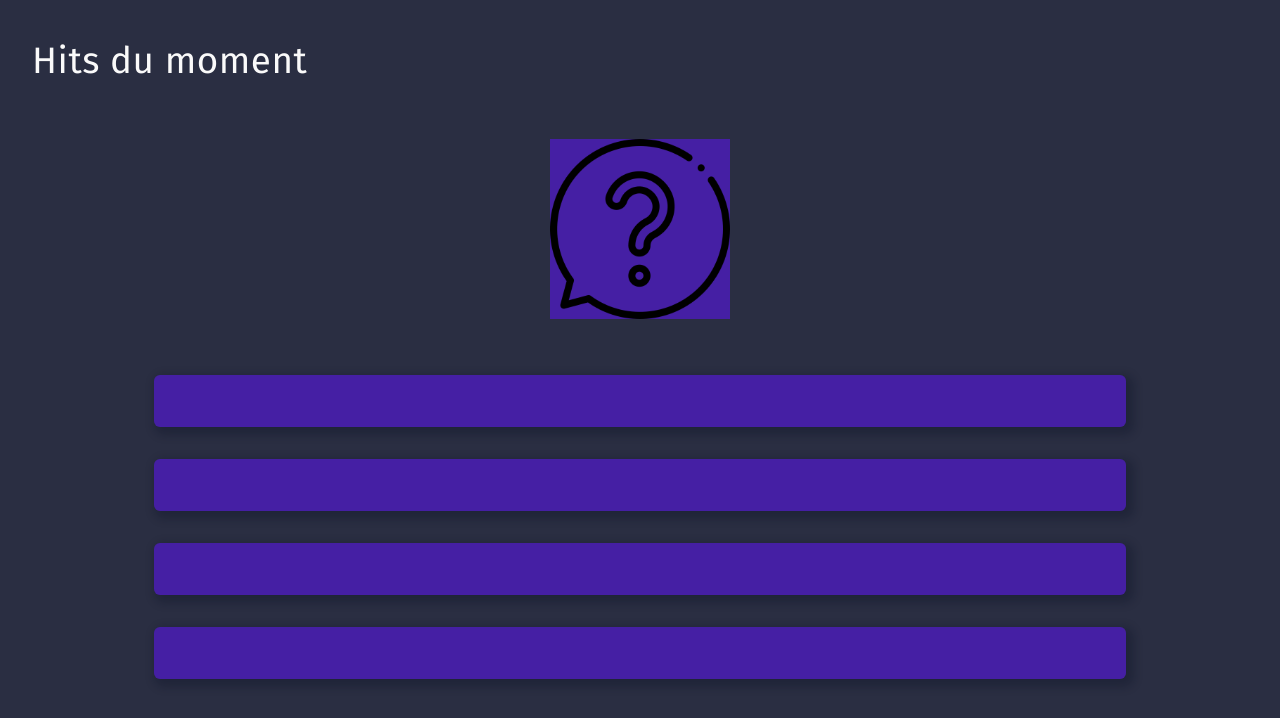
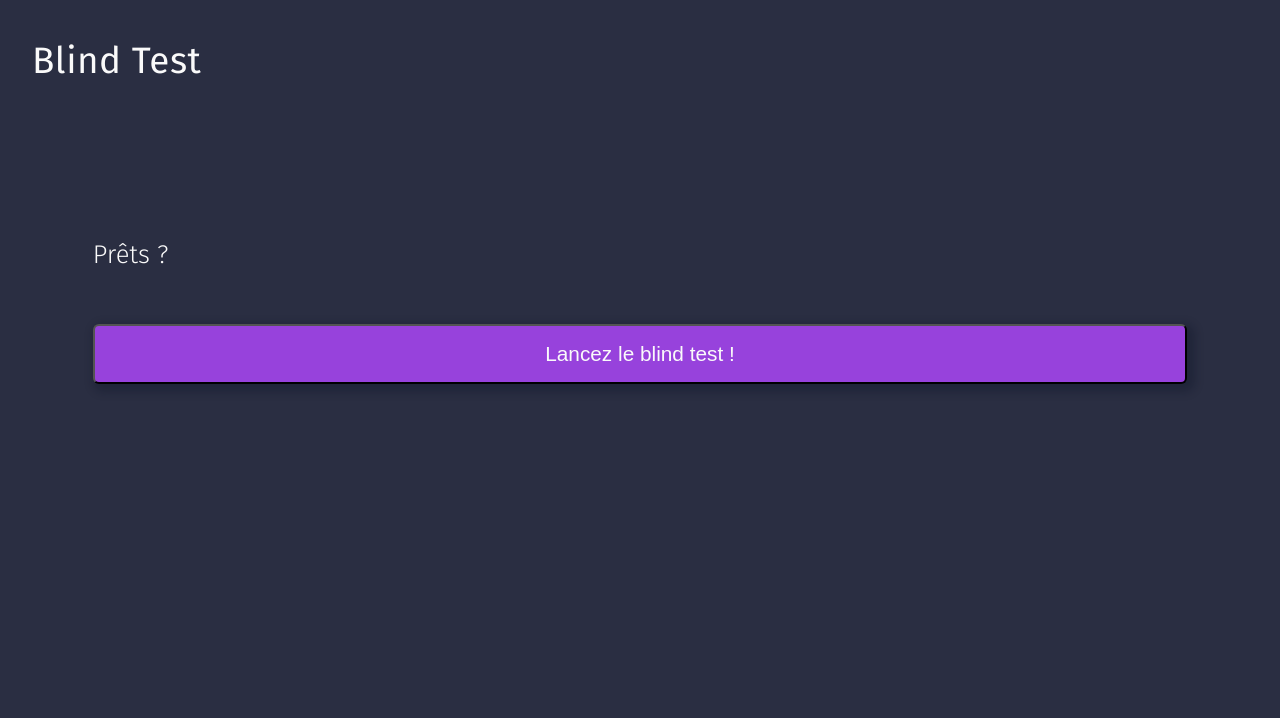
Before and after one commit to NycoChavanoud/Team-Hack-nov21, a React (Create React App) app: page /blind-test/themes/hit-du-moment in a window 1280 px wide. Shown: the top 718 px of the page. Built offline with nearby package versions, Linux system fonts and the light colour scheme; no server answers; the HTML template or start-up script is replaced by a standard one.

Commit message:
Final commit

```diff
--- a/src/components/Theme1.jsx
+++ b/src/components/Theme1.jsx
@@ -1,14 +1,69 @@
 import React, { useState, useEffect } from "react";
 import axios from "axios";
 import question from "../assets/ask.png";
-import "./css/blind-test.css";
+import _ from "lodash";
 
-const Theme1 = ({ url }) => {
-  const [playlist, setPlaylist] = useState(null);
-  // const [playing, setPlaying] = useState(false);
-  const [nextQuestion, setNextQuestion] = useState(false);
+let sound = new Audio();
+
+const Theme2 = () => {
+  const [songsToBePlayed, setSongsToBePlayed] = useState([]);
+  const [songsNotPlayed, setSongsNotPlayed] = useState([]);
+  const [currentTrackIndex, setCurrentTrackIndex] = useState(0);
+  const [currentTrackAnswers, setCurrentTrackAnswers] = useState([]);
+  const [showJacket, setShowJacket] = useState(false);
+  const [blindTestStarted, setBlindTestStarted] = useState(false);
+  const [clikedId, setClickedId] = useState(null);
+
+  const currentTrack = songsToBePlayed[currentTrackIndex];
 
   useEffect(() => {
+    setShowJacket(false);
+    if (currentTrack) {
+      sound.src = currentTrack.track.preview_url;
+      console.log(sound);
+      sound.play();
+      if (songsNotPlayed.length > 1) {
+        const answers = [];
+        for (let i = 0; i <= 2; i++) {
+          //   let trackObject = new Object(
+          //     songsNotPlayed[Math.floor(Math.random() * songsNotPlayed.length)]
+          //   ).track;
+          //   let trackName = new Object(trackObject).name;
+          let trackName =
+            songsNotPlayed[Math.floor(Math.random() * songsNotPlayed.length)]
+              .track.name;
+          let wrongAnswers = { id: i, name: trackName };
+          console.log(wrongAnswers);
+          answers.push(wrongAnswers);
+        }
+        answers.push({ id: 4, name: currentTrack.track.name });
+        const shuffledAnswers = _.shuffle(answers);
+        setCurrentTrackAnswers(shuffledAnswers);
+      }
+    }
+  }, [currentTrack, songsNotPlayed]);
+
+  function handleClick(id) {
+    console.log(sound);
+    sound.pause();
+
+    setClickedId(id);
+
+    setTimeout(() => {
+      //   e.target.className = "answers";
+      setClickedId(null);
+    }, 1500);
+
+    setShowJacket(true);
+
+    setTimeout(() => {
+      setCurrentTrackIndex(currentTrackIndex + 1);
+      sound.src = currentTrack.track.preview_url;
+    }, 1500);
+  }
+
+  useEffect(() => {
+    if (blindTestStarted)
       axios
         .get(
           "https://cors-proxy.jsrover.wilders.dev/https://api.spotify.com/v1/search?q=hit%20radio&type=playlist&market=FR&limit=1",
@@ -17,7 +72,7 @@ const Theme1 = ({ url }) => {
               Accept: "application/json",
               ContentType: "application/json",
               Authorization:
-              "Bearer BQAOZHZH6Cdos7HL6OZiK0YO8WQrTk-D5EiQSoliTCQ4FaXl_E4fmqivzffRlf0rixT-O_74pvQ7Ob30XUzBjLccTUCZKhUBGq70cV5gM7oxZYZ4mPw1SwosN5YgmXxNjJ_u0mCKsfxm_w",
+                "Bearer BQANbOdIkwYpGIWGR9iNeEjQBjtPSnksKEQSdBE9BQ80fKkUSY6cCQncm-pmgyexASZBOMnlJY1UDQH9lQqUldVDCo4vMjFIq6FUv65hie9hN9xAmI5y1GpJCYZ60WfHVXeHLgtruYuPKA",
             },
           }
         )
@@ -29,77 +84,66 @@ const Theme1 = ({ url }) => {
                 Accept: "application/json",
                 ContentType: "application/json",
                 Authorization:
-                "Bearer BQAOZHZH6Cdos7HL6OZiK0YO8WQrTk-D5EiQSoliTCQ4FaXl_E4fmqivzffRlf0rixT-O_74pvQ7Ob30XUzBjLccTUCZKhUBGq70cV5gM7oxZYZ4mPw1SwosN5YgmXxNjJ_u0mCKsfxm_w",
+                  "Bearer BQANbOdIkwYpGIWGR9iNeEjQBjtPSnksKEQSdBE9BQ80fKkUSY6cCQncm-pmgyexASZBOMnlJY1UDQH9lQqUldVDCo4vMjFIq6FUv65hie9hN9xAmI5y1GpJCYZ60WfHVXeHLgtruYuPKA",
               },
             })
-          .then((res) => setPlaylist(res.data.items));
+            .then((res) => {
+              const shuffledPlaylist = _.shuffle(res.data.items);
+              const selectedSongs = shuffledPlaylist.slice(0, 10);
+              const dismissedSongs = shuffledPlaylist.slice(10, -1);
+              setSongsToBePlayed(selectedSongs);
+              setSongsNotPlayed(dismissedSongs);
             });
-  }, []);
+        });
+  }, [blindTestStarted]);
 
-  const allTracks = [];
-  const songs = [];
-  let answers = [];
-  let currentSound = "";
-  let currentTitle = "";
-  let wrongTitle1 = "";
-  let wrongTitle2 = "";
-  let wrongTitle3 = "";
-
-  if (playlist !== null) {
-    playlist.map((elem) => allTracks.push(elem.track.name));
-    // eslint-disable-next-line no-plusplus
-    for (let i = 0; i <= playlist.length; i++) {
-      const randomNb = Math.floor(Math.random() * playlist.length);
-      if (!songs.includes(randomNb)) songs.push(randomNb);
-      if (songs.length === 10) break;
-    }
-    for (let i = 0; i <= songs.length; i++) {
-      currentSound = playlist[songs[0]].track.preview_url;
-      currentTitle = playlist[songs[0]].track.name;
-      wrongTitle1 = allTracks[Math.floor(Math.random() * allTracks.length)];
-      wrongTitle2 = allTracks[Math.floor(Math.random() * allTracks.length)];
-      wrongTitle3 = allTracks[Math.floor(Math.random() * allTracks.length)];
-    }
-  }
-
-  const audio = new Audio(currentSound);
-
-  useEffect(() => {
-    answers.push(currentTitle, wrongTitle1, wrongTitle2, wrongTitle3);
-    console.log(answers);
-  }, [nextQuestion]);
+  if (!blindTestStarted)
+    return (
+      <div>
+        <h2>Blind Test</h2>
+        <div className="play-container">
+          <p>Prêts ?</p>
+          <button
+            className="play-btn"
+            onClick={() => setBlindTestStarted(true)}
+          >
+            Lancez le blind test !
+          </button>
+        </div>
+      </div>
+    );
 
   return (
     <div>
       <h2>Hits du moment</h2>
       <div className="image-container">
-        <img src={question} alt="" />
+        <img
+          src={showJacket ? currentTrack.track.album.images[1].url : question}
+          alt=""
+        />
       </div>
       <div className="answers-container">
-        <div className="answers" onClick={() => setNextQuestion(!nextQuestion)}>
-          {answers[3]}
+        {currentTrackAnswers.map((answer) => (
+          <div
+            key={answer.id}
+            className={
+              showJacket
+                ? answer.name === currentTrack.track.name
+                  ? "red answers"
+                  : "pink answers"
+                : "answers"
+            }
+            onClick={() => handleClick(answer.id)}
+            style={{
+              border: clikedId === answer.id ? "2px solid #4dc2d2" : "none",
+            }}
+          >
+            {answer.name}
           </div>
-        <div className="answers" onClick={() => setNextQuestion(!nextQuestion)}>
-          {answers[0]}
+        ))}
       </div>
-        <div className="answers" onClick={() => setNextQuestion(!nextQuestion)}>
-          {answers[1]}
-        </div>
-        <div className="answers" onClick={() => setNextQuestion(!nextQuestion)}>
-          {answers[2]}
-        </div>
-      </div>
-      {/* <div
-        className="overlay"
-        style={{ display: displayOverlay ? "block" : "none" }}
-      >
-        <div
-          className="vote"
-          style={{ display: displayOverlay ? "block" : "none" }}
-        ></div>
-      </div> */}
     </div>
   );
 };
 
-export default Theme1;
+export default Theme2;
--- a/src/components/Theme2.jsx
+++ b/src/components/Theme2.jsx
@@ -1,130 +1,149 @@
-import React, { useState, useEffect } from "react";
-import axios from "axios";
-import question from "../assets/ask.png";
-import _ from "lodash";
+// import React, { useState, useEffect } from "react";
+// import axios from "axios";
+// import question from "../assets/ask.png";
+// import _ from "lodash";
 
-let sound = new Audio();
+// let sound = new Audio();
 
-const Theme2 = () => {
-  const [songsToBePlayed, setSongsToBePlayed] = useState([]);
-  const [songsNotPlayed, setSongsNotPlayed] = useState([]);
-  const [currentTrackIndex, setCurrentTrackIndex] = useState(0);
-  const [currentTrackAnswers, setCurrentTrackAnswers] = useState([]);
-  const [showJacket, setShowJacket] = useState(false);
-  const [blindTestStarted, setBlindTestStarted] = useState(false);
+// const Theme2 = () => {
+//   const [songsToBePlayed, setSongsToBePlayed] = useState([]);
+//   const [songsNotPlayed, setSongsNotPlayed] = useState([]);
+//   const [currentTrackIndex, setCurrentTrackIndex] = useState(0);
+//   const [currentTrackAnswers, setCurrentTrackAnswers] = useState([]);
+//   const [showJacket, setShowJacket] = useState(false);
+//   const [blindTestStarted, setBlindTestStarted] = useState(false);
+//   const [clikedId, setClickedId] = useState(null);
 
-  const currentTrack = songsToBePlayed[currentTrackIndex];
+//   const currentTrack = songsToBePlayed[currentTrackIndex];
 
-  useEffect(() => {
-    setShowJacket(false);
-    if (currentTrack) {
-      sound.src = currentTrack.track.preview_url;
-      console.log(sound);
-      sound.play();
-      if (songsNotPlayed.length > 1) {
-        const answers = [];
-        for (let i = 0; i <= 2; i++) {
-          //   let trackObject = new Object(
-          //     songsNotPlayed[Math.floor(Math.random() * songsNotPlayed.length)]
-          //   ).track;
-          //   let trackName = new Object(trackObject).name;
-          let trackName =
-            songsNotPlayed[Math.floor(Math.random() * songsNotPlayed.length)]
-              .track.name;
-          console.log(trackName);
-          answers.push(trackName);
-        }
-        answers.push(currentTrack.track.name);
-        const shuffledAnswers = _.shuffle(answers);
-        setCurrentTrackAnswers(shuffledAnswers);
-      }
-    }
-  }, [currentTrack, songsNotPlayed]);
+//   useEffect(() => {
+//     setShowJacket(false);
+//     if (currentTrack) {
+//       sound.src = currentTrack.track.preview_url;
+//       console.log(sound);
+//       sound.play();
+//       if (songsNotPlayed.length > 1) {
+//         const answers = [];
+//         for (let i = 0; i <= 2; i++) {
+//           //   let trackObject = new Object(
+//           //     songsNotPlayed[Math.floor(Math.random() * songsNotPlayed.length)]
+//           //   ).track;
+//           //   let trackName = new Object(trackObject).name;
+//           let trackName =
+//             songsNotPlayed[Math.floor(Math.random() * songsNotPlayed.length)]
+//               .track.name;
+//           let wrongAnswers = { id: i, name: trackName };
+//           console.log(wrongAnswers);
+//           answers.push(wrongAnswers);
+//         }
+//         answers.push({ id: 4, name: currentTrack.track.name });
+//         const shuffledAnswers = _.shuffle(answers);
+//         setCurrentTrackAnswers(shuffledAnswers);
+//       }
+//     }
+//   }, [currentTrack, songsNotPlayed]);
 
-  function handleClick(e) {
-    console.log(sound);
-    sound.pause();
+//   function handleClick(id) {
+//     console.log(sound);
+//     sound.pause();
 
-    e.target.id = "border";
+//     setClickedId(id);
 
-    setTimeout(() => {
-      e.target.className = "answers";
-    }, 1500);
+//     setTimeout(() => {
+//       //   e.target.className = "answers";
+//       setClickedId(null);
+//     }, 1500);
 
-    setShowJacket(true);
+//     setShowJacket(true);
 
-    setTimeout(() => {
-      setCurrentTrackIndex(currentTrackIndex + 1);
-      sound.src = currentTrack.track.preview_url;
-    }, 1500);
-  }
+//     setTimeout(() => {
+//       setCurrentTrackIndex(currentTrackIndex + 1);
+//       sound.src = currentTrack.track.preview_url;
+//     }, 1500);
+//   }
 
-  useEffect(() => {
-    if (blindTestStarted)
-      axios
-        .get(
-          "https://cors-proxy.jsrover.wilders.dev/https://api.spotify.com/v1/search?q=hit%20radio&type=playlist&market=FR&limit=1",
-          {
-            headers: {
-              Accept: "application/json",
-              ContentType: "application/json",
-              Authorization:
-                "Bearer BQANbOdIkwYpGIWGR9iNeEjQBjtPSnksKEQSdBE9BQ80fKkUSY6cCQncm-pmgyexASZBOMnlJY1UDQH9lQqUldVDCo4vMjFIq6FUv65hie9hN9xAmI5y1GpJCYZ60WfHVXeHLgtruYuPKA",
-            },
-          }
-        )
-        .then((res) => {
-          const playlistURL = res.data.playlists.items[0].tracks.href;
-          axios
-            .get(`https://cors-proxy.jsrover.wilders.dev/${playlistURL}`, {
-              headers: {
-                Accept: "application/json",
-                ContentType: "application/json",
-                Authorization:
-                  "Bearer BQANbOdIkwYpGIWGR9iNeEjQBjtPSnksKEQSdBE9BQ80fKkUSY6cCQncm-pmgyexASZBOMnlJY1UDQH9lQqUldVDCo4vMjFIq6FUv65hie9hN9xAmI5y1GpJCYZ60WfHVXeHLgtruYuPKA",
-              },
-            })
-            .then((res) => {
-              const shuffledPlaylist = _.shuffle(res.data.items);
-              const selectedSongs = shuffledPlaylist.slice(0, 10);
-              const dismissedSongs = shuffledPlaylist.slice(10, -1);
-              setSongsToBePlayed(selectedSongs);
-              setSongsNotPlayed(dismissedSongs);
-            });
-        });
-  }, [blindTestStarted]);
+//   useEffect(() => {
+//     if (blindTestStarted)
+//       axios
+//         .get(
+//           "https://cors-proxy.jsrover.wilders.dev/https://api.spotify.com/v1/search?q=hit%20radio&type=playlist&market=FR&limit=1",
+//           {
+//             headers: {
+//               Accept: "application/json",
+//               ContentType: "application/json",
+//               Authorization:
+//                 "Bearer BQANbOdIkwYpGIWGR9iNeEjQBjtPSnksKEQSdBE9BQ80fKkUSY6cCQncm-pmgyexASZBOMnlJY1UDQH9lQqUldVDCo4vMjFIq6FUv65hie9hN9xAmI5y1GpJCYZ60WfHVXeHLgtruYuPKA",
+//             },
+//           }
+//         )
+//         .then((res) => {
+//           const playlistURL = res.data.playlists.items[0].tracks.href;
+//           axios
+//             .get(`https://cors-proxy.jsrover.wilders.dev/${playlistURL}`, {
+//               headers: {
+//                 Accept: "application/json",
+//                 ContentType: "application/json",
+//                 Authorization:
+//                   "Bearer BQANbOdIkwYpGIWGR9iNeEjQBjtPSnksKEQSdBE9BQ80fKkUSY6cCQncm-pmgyexASZBOMnlJY1UDQH9lQqUldVDCo4vMjFIq6FUv65hie9hN9xAmI5y1GpJCYZ60WfHVXeHLgtruYuPKA",
+//               },
+//             })
+//             .then((res) => {
+//               const shuffledPlaylist = _.shuffle(res.data.items);
+//               const selectedSongs = shuffledPlaylist.slice(0, 10);
+//               const dismissedSongs = shuffledPlaylist.slice(10, -1);
+//               setSongsToBePlayed(selectedSongs);
+//               setSongsNotPlayed(dismissedSongs);
+//             });
+//         });
+//   }, [blindTestStarted]);
 
-  if (!blindTestStarted)
-    return <button onClick={() => setBlindTestStarted(true)}>PLAY</button>;
+//   if (!blindTestStarted)
+//     return (
+//       <div>
+//         <h2>Blind Test</h2>
+//         <div className="play-container">
+//           <p>Prêts ?</p>
+//           <button
+//             className="play-btn"
+//             onClick={() => setBlindTestStarted(true)}
+//           >
+//             Lancez le blind test !
+//           </button>
+//         </div>
+//       </div>
+//     );
 
-  return (
-    <div>
-      <h2>Hits du moment</h2>
-      <div className="image-container">
-        <img
-          src={showJacket ? currentTrack.track.album.images[1].url : question}
-          alt=""
-        />
-      </div>
-      <div className="answers-container">
-        {currentTrackAnswers.map((answer, index) => (
-          <div
-            key={answer}
-            className={
-              showJacket
-                ? answer === currentTrack.track.name
-                  ? "red answers"
-                  : "pink answers"
-                : "answers"
-            }
-            onClick={handleClick}
-          >
-            {answer}
-          </div>
-        ))}
-      </div>
-    </div>
-  );
-};
+//   return (
+//     <div>
+//       <h2>Hits du moment</h2>
+//       <div className="image-container">
+//         <img
+//           src={showJacket ? currentTrack.track.album.images[1].url : question}
+//           alt=""
+//         />
+//       </div>
+//       <div className="answers-container">
+//         {currentTrackAnswers.map((answer) => (
+//           <div
+//             key={answer.id}
+//             className={
+//               showJacket
+//                 ? answer.name === currentTrack.track.name
+//                   ? "red answers"
+//                   : "pink answers"
+//                 : "answers"
+//             }
+//             onClick={() => handleClick(answer.id)}
+//             style={{
+//               border: clikedId === answer.id ? "2px solid #4dc2d2" : "none",
+//             }}
+//           >
+//             {answer.name}
+//           </div>
+//         ))}
+//       </div>
+//     </div>
+//   );
+// };
 
-export default Theme2;
+// export default Theme2;
--- a/src/components/css/blind-test.css
+++ b/src/components/css/blind-test.css
@@ -92,9 +92,10 @@ body {
   font-size: 1.5rem;
   text-align: center;
   box-sizing: border-box;
-  padding-top: 32px;
+  padding: 32px 8px;
   margin-bottom: 32px;
   border-radius: 8px;
+  box-shadow: 4px 4px 8px 4px rgba(11, 15, 38, 0.3);
 }
 
 .genres a {
@@ -146,3 +147,26 @@ p {
   font-size: 1.1rem;
   line-height: 1.5;
 }
+.play-container {
+  width: 90%;
+  margin: 128px auto;
+  display: flex;
+  flex-direction: column;
+  justify-content: center;
+}
+
+.play-container p {
+  font-size: 1.6rem;
+  font-weight: 300;
+}
+
+.play-btn {
+  margin: 24px auto;
+  width: 100%;
+  height: 60px;
+  border-radius: 6px;
+  font-size: 1.3rem;
+  box-shadow: 4px 4px 8px 4px rgba(11, 15, 38, 0.3);
+  color: #fafafa;
+  background-color: #9742dc;
+}
```
Lines whose indentation alone changed are shown as unchanged.
